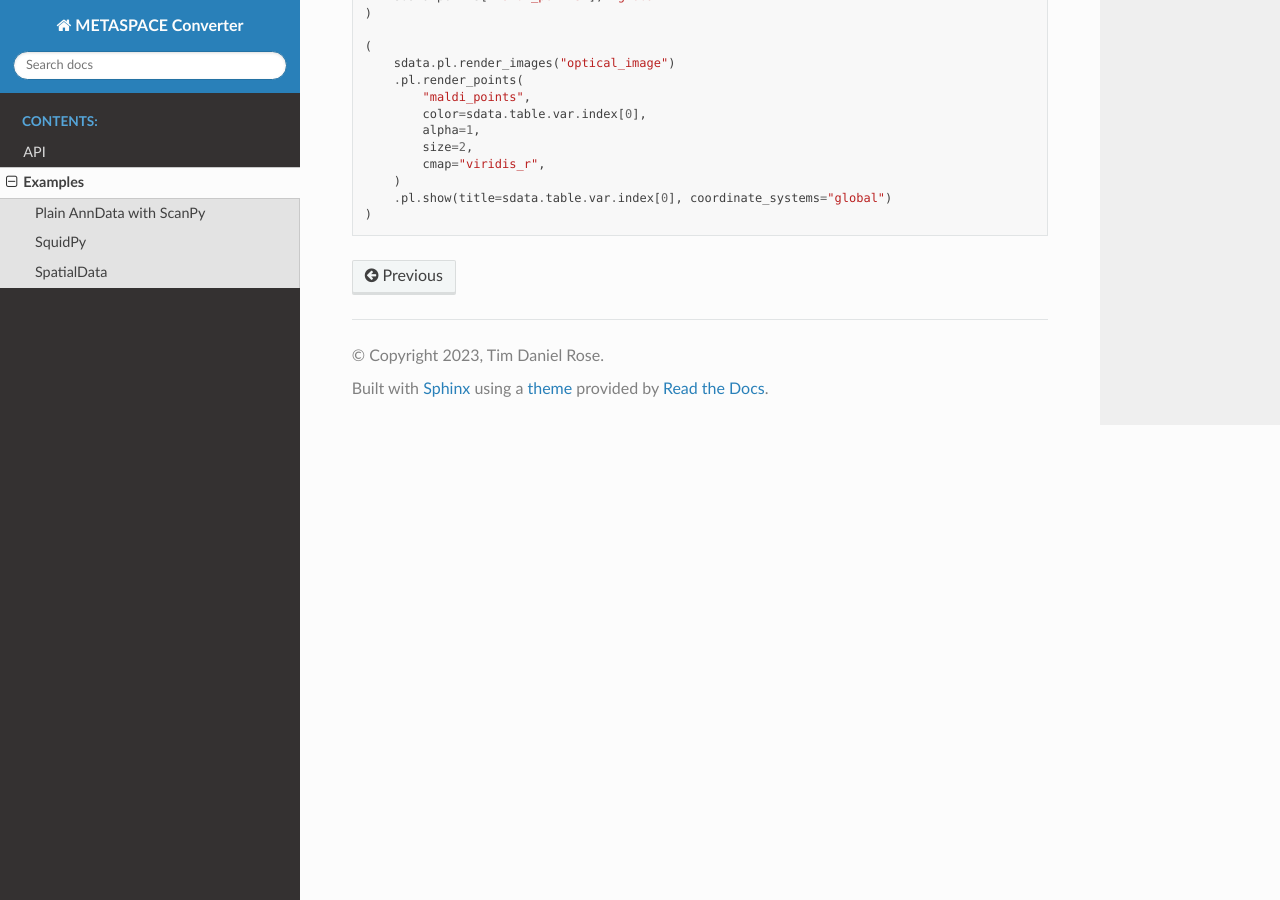
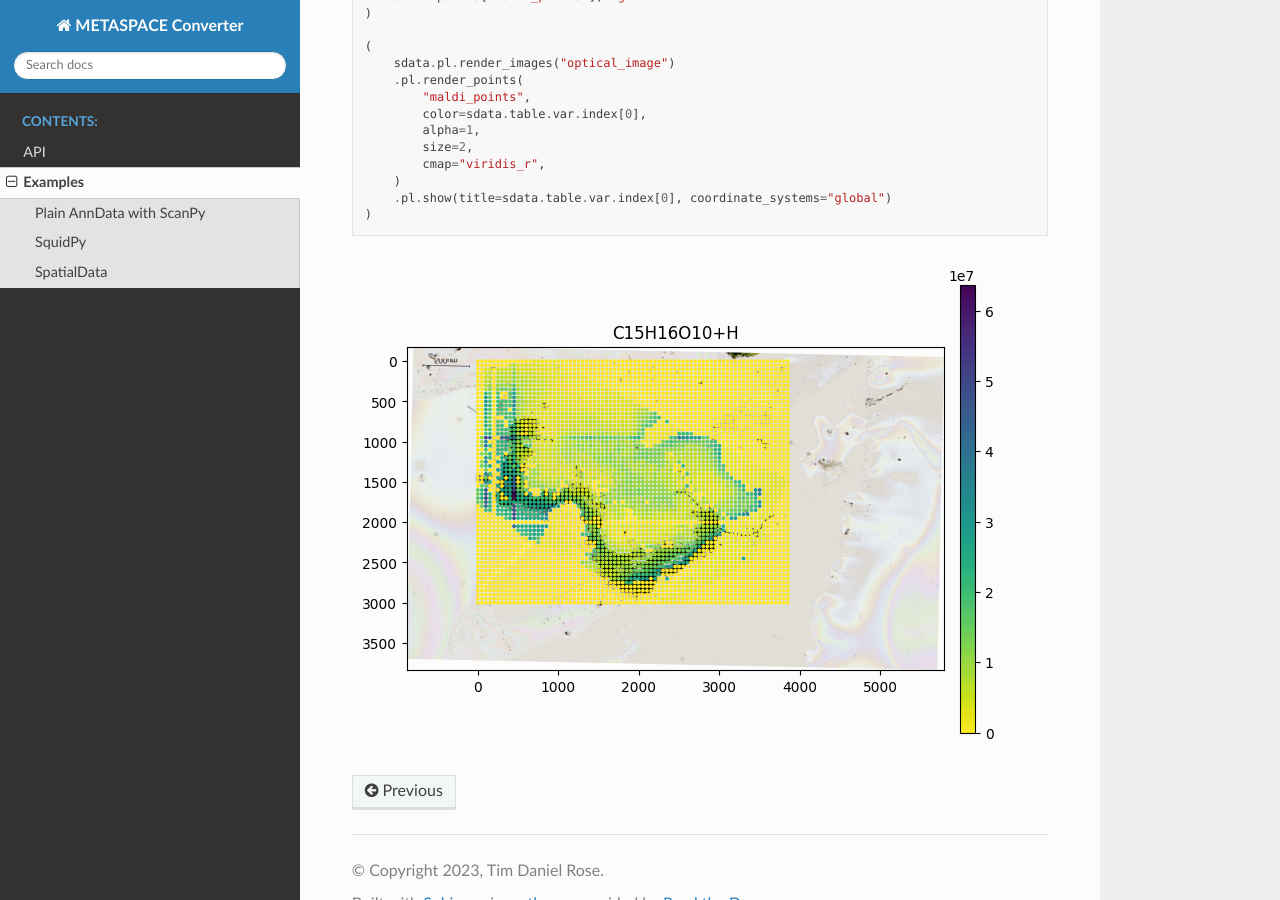
Before and after one commit to metaspace2020/metaspace-converter, a Sphinx documentation site: the page built from docs/examples.rst, in a window 1280 px wide and 900 px high, scrolled down 2199 px. Built offline with Sphinx 7.4.7 and the Read the Docs theme 2.0.0, drawn with Linux system fonts in a browser that asks for light colours.

Commit message:
Add missing image reference to docs

```diff
--- a/docs/examples.rst
+++ b/docs/examples.rst
@@ -89,3 +89,6 @@ Here using a reversed colormap which better represents intense values on bright
    :hide:
 
    ...
+
+.. image:: ./_static/img/example_img_sd.png
+   :alt: Visualization with SpatialData
```
